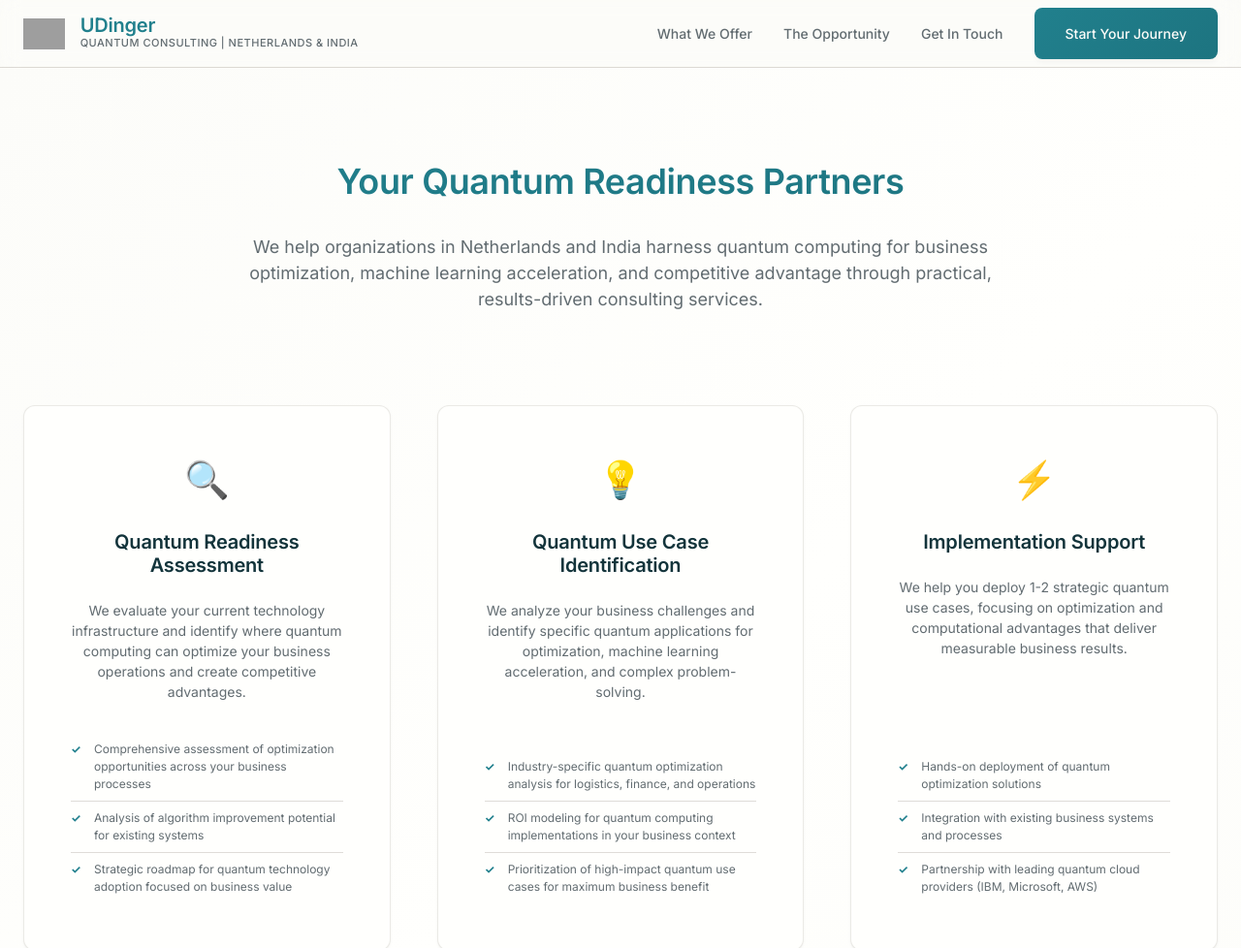
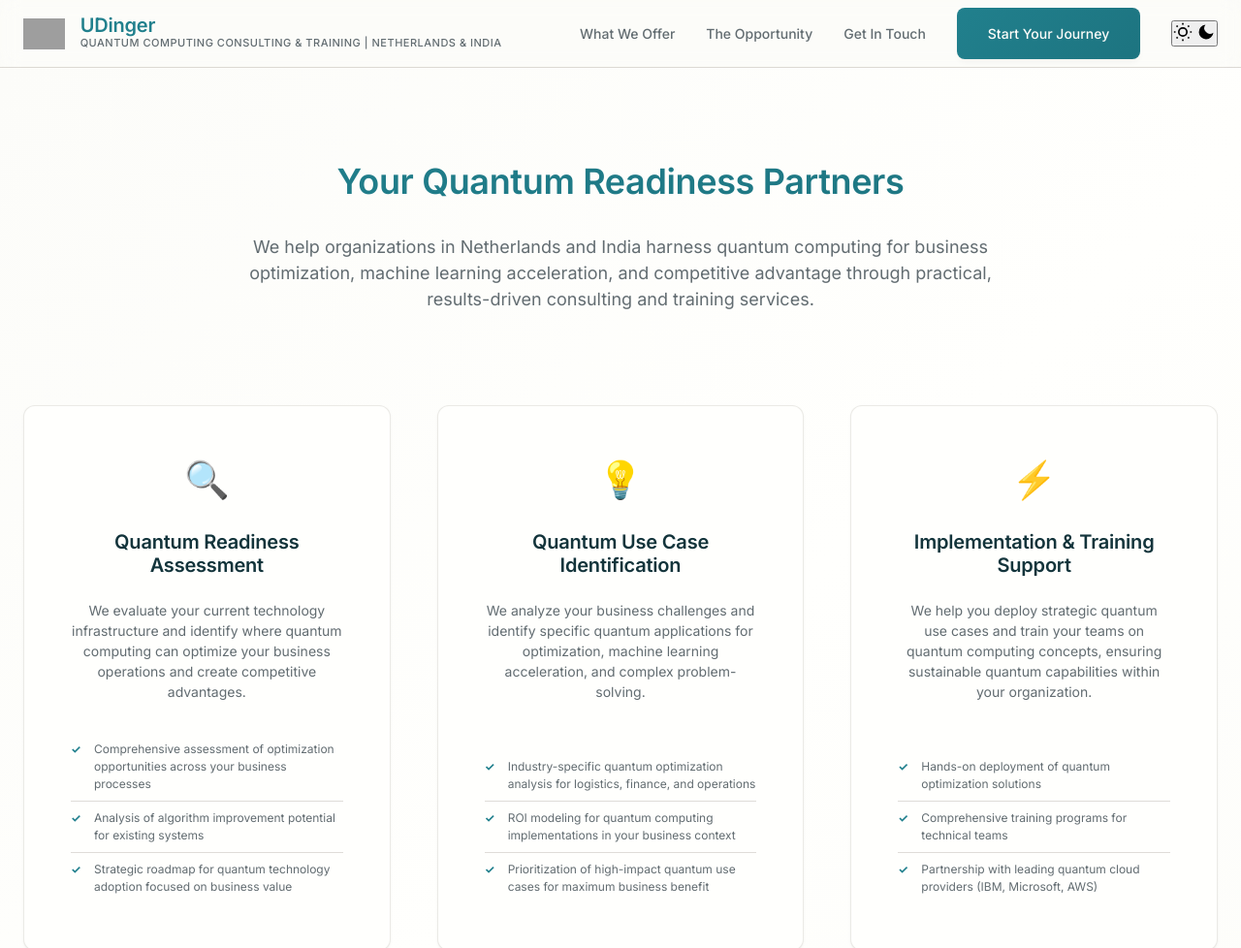
Before and after one commit to shivam1104/udinger-website, a plain HTML site: page index.html in a window 1280 px wide. Shown: the top 978 px of the page at 97% size. Drawn offline with Linux system fonts and the light colour scheme; grey boxes are pictures that could not be loaded; a web font is replaced by a local one.

Commit message:
Update index.html

```diff
--- a/index.html
+++ b/index.html
@@ -4,7 +4,7 @@
     <meta charset="UTF-8">
     <meta name="viewport" content="width=device-width, initial-scale=1.0">
     <title>UDinger | Your Quantum Readiness Partners | Netherlands & India</title>
-    <meta name="description" content="Professional quantum consulting services in Netherlands and India helping businesses optimize operations through quantum computing solutions.">
+    <meta name="description" content="Professional quantum consulting and training services in Netherlands and India helping businesses optimize operations through quantum computing solutions.">
     <link rel="preconnect" href="https://fonts.googleapis.com">
     <link rel="preconnect" href="https://fonts.gstatic.com" crossorigin>
     <link href="https://fonts.googleapis.com/css2?family=Inter:wght@300;400;500;600;700&display=swap" rel="stylesheet">
@@ -36,7 +36,7 @@
                 <img src="https://user-gen-media-assets.s3.amazonaws.com/gpt4o_images/67afb9d2-8a97-4772-aed8-8ac631d355c7.png" alt="UDinger Logo" class="brand-logo">
                 <div class="brand-info">
                     <h1 class="brand-title">UDinger</h1>
-                    <p class="brand-location">Quantum Consulting | Netherlands & India</p>
+                    <p class="brand-location">Quantum Computing Consulting & Training | <span class="country-names">Netherlands & India</span></p>
                 </div>
             </div>
             <div class="nav__menu">
@@ -44,6 +44,16 @@
                 <a href="#opportunity" class="nav__link">The Opportunity</a>
                 <a href="#contact" class="nav__link">Get In Touch</a>
                 <button class="btn btn--primary" onclick="scrollToSection('contact')">Start Your Journey</button>
+                <!-- Theme Toggle Button -->
+                <button class="theme-toggle" id="themeToggle" type="button" aria-label="Toggle dark mode">
+                    <svg class="theme-toggle__icon theme-toggle__sun" width="20" height="20" viewBox="0 0 24 24" fill="none" stroke="currentColor" stroke-width="2">
+                        <circle cx="12" cy="12" r="5"></circle>
+                        <path d="M12 1v2M12 21v2M4.22 4.22l1.42 1.42M18.36 18.36l1.42 1.42M1 12h2M21 12h2M4.22 19.78l1.42-1.42M18.36 5.64l1.42-1.42"></path>
+                    </svg>
+                    <svg class="theme-toggle__icon theme-toggle__moon" width="20" height="20" viewBox="0 0 24 24" fill="currentColor">
+                        <path d="M21 12.79A9 9 0 1 1 11.21 3 7 7 0 0 0 21 12.79z"></path>
+                    </svg>
+                </button>
             </div>
         </nav>
     </header>
@@ -54,7 +64,7 @@
             <div class="container">
                 <div class="services-header">
                     <h2 class="page-title">Your Quantum Readiness Partners</h2>
-                    <p class="page-subtitle">We help organizations in Netherlands and India harness quantum computing for business optimization, machine learning acceleration, and competitive advantage through practical, results-driven consulting services.</p>
+                    <p class="page-subtitle">We help organizations in Netherlands and India harness quantum computing for business optimization, machine learning acceleration, and competitive advantage through practical, results-driven consulting and training services.</p>
                 </div>
 
                 <div class="services-grid">
@@ -82,11 +92,11 @@
 
                     <div class="service-card">
                         <div class="service-icon">⚡</div>
-                        <h3 class="service-title">Implementation Support</h3>
-                        <p class="service-description">We help you deploy 1-2 strategic quantum use cases, focusing on optimization and computational advantages that deliver measurable business results.</p>
+                        <h3 class="service-title">Implementation & Training Support</h3>
+                        <p class="service-description">We help you deploy strategic quantum use cases and train your teams on quantum computing concepts, ensuring sustainable quantum capabilities within your organization.</p>
                         <ul class="service-details">
                             <li>Hands-on deployment of quantum optimization solutions</li>
-                            <li>Integration with existing business systems and processes</li>
+                            <li>Comprehensive training programs for technical teams</li>
                             <li>Partnership with leading quantum cloud providers (IBM, Microsoft, AWS)</li>
                         </ul>
                     </div>
@@ -217,18 +227,18 @@
                             <div class="locations">
                                 <div class="location">
                                     <strong>🇳🇱 Netherlands</strong>
-                                    <p>European quantum consulting hub</p>
+                                    <p>European quantum consulting & training hub</p>
                                 </div>
                                 <div class="location">
                                     <strong>🇮🇳 India</strong>
-                                    <p>Asia-Pacific quantum services</p>
+                                    <p>Asia-Pacific quantum services & training</p>
                                 </div>
                             </div>
                         </div>
                     </div>
 
                     <div class="contact-form-container">
-                        <!-- FINALLY WORKING FORM -->
+                        <!-- WORKING FORM -->
                         <form class="contact-form" id="contactForm">
                             <h3>Tell Us About Your Business</h3>
 
@@ -290,6 +300,7 @@
                                     <option value="ml-acceleration">Interested in ML acceleration</option>
                                     <option value="competitive-advantage">Seeking competitive advantages</option>
                                     <option value="ready-to-implement">Ready to implement quantum solutions</option>
+                                    <option value="training">Need quantum training for our team</option>
                                 </select>
                             </div>
 
@@ -319,7 +330,7 @@
                     <img src="https://user-gen-media-assets.s3.amazonaws.com/gpt4o_images/67afb9d2-8a97-4772-aed8-8ac631d355c7.png" alt="UDinger Logo" class="footer-logo">
                     <div class="footer-info">
                         <span class="footer-text">UDinger</span>
-                        <span class="footer-locations">Quantum Consulting | Netherlands & India</span>
+                        <span class="footer-locations">Quantum Computing Consulting & Training | <span class="country-names-footer">Netherlands & India</span></span>
                     </div>
                 </div>
                 <div class="footer-contact">
@@ -327,7 +338,7 @@
                 </div>
             </div>
             <div class="footer-bottom">
-                <p>&copy; 2025 UDinger. Quantum consulting for business optimization and competitive advantage in Netherlands and India.</p>
+                <p>&copy; 2025 UDinger. Quantum computing consulting and training for business optimization and competitive advantage in Netherlands and India.</p>
             </div>
         </div>
     </footer>
```
